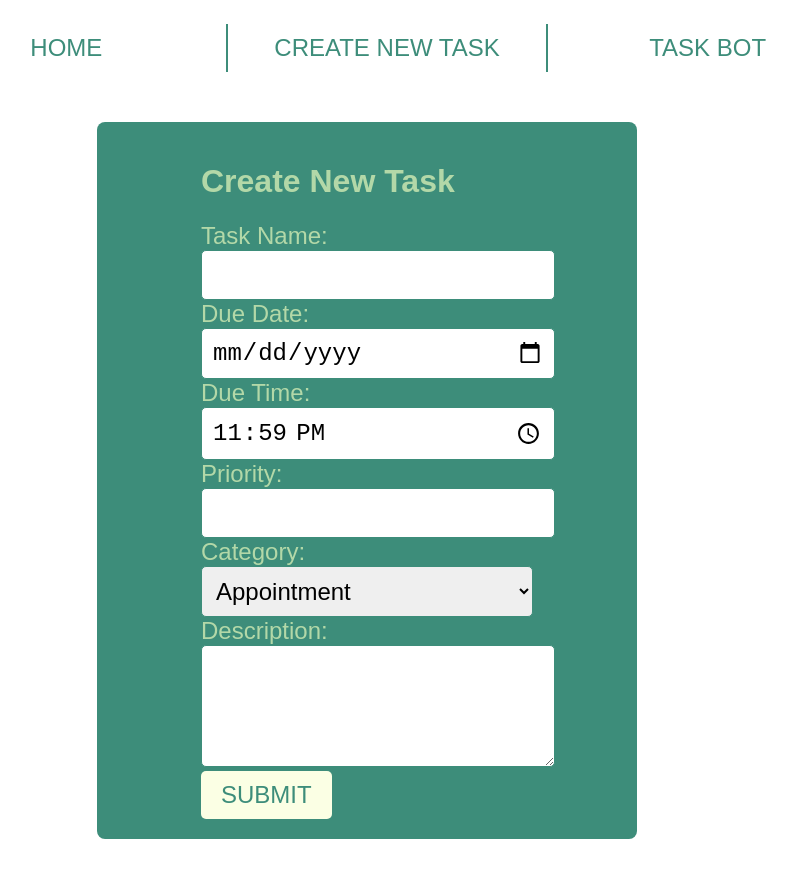
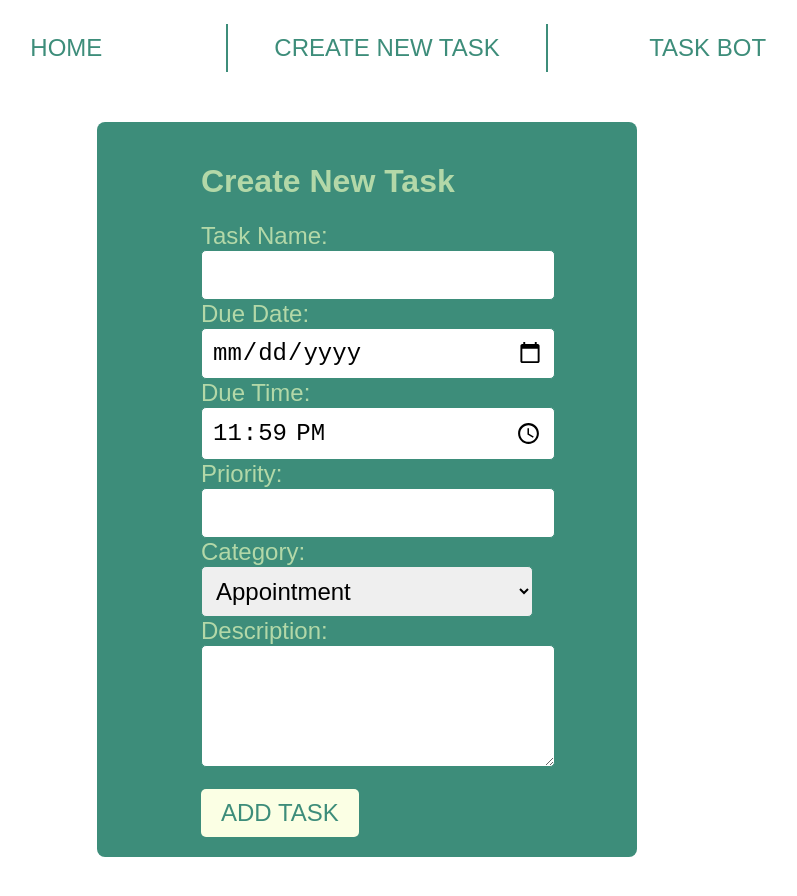
Before and after one commit to ixnp/628TeamProject, a React (Create React App) app in the folder client/: page /new_task in a window 1280 px wide. Shown: the top 896 px of the page, without its empty margins (281-1078 px from the left). Built offline with nearby package versions, Linux system fonts and the light colour scheme; no server answers.

Commit message:
GUI Cleanup for Create Task

```diff
--- a/client/src/components/CreateTaskForm.js
+++ b/client/src/components/CreateTaskForm.js
@@ -57,7 +57,6 @@ export default function CreateTaskPage() {
               className="create-task-input"
               type="text"
               name="taskName"
-              maxLength="16"
               value={newTask.taskName || ""}
               onChange={handleChange}
             />
@@ -143,7 +142,8 @@ export default function CreateTaskPage() {
           </div>
         </div>
         <div>
-          <input type="submit" />
+          <br/>
+          <input type="submit" value="Add Task"/>
         </div>
       </div>
     </form>
```
